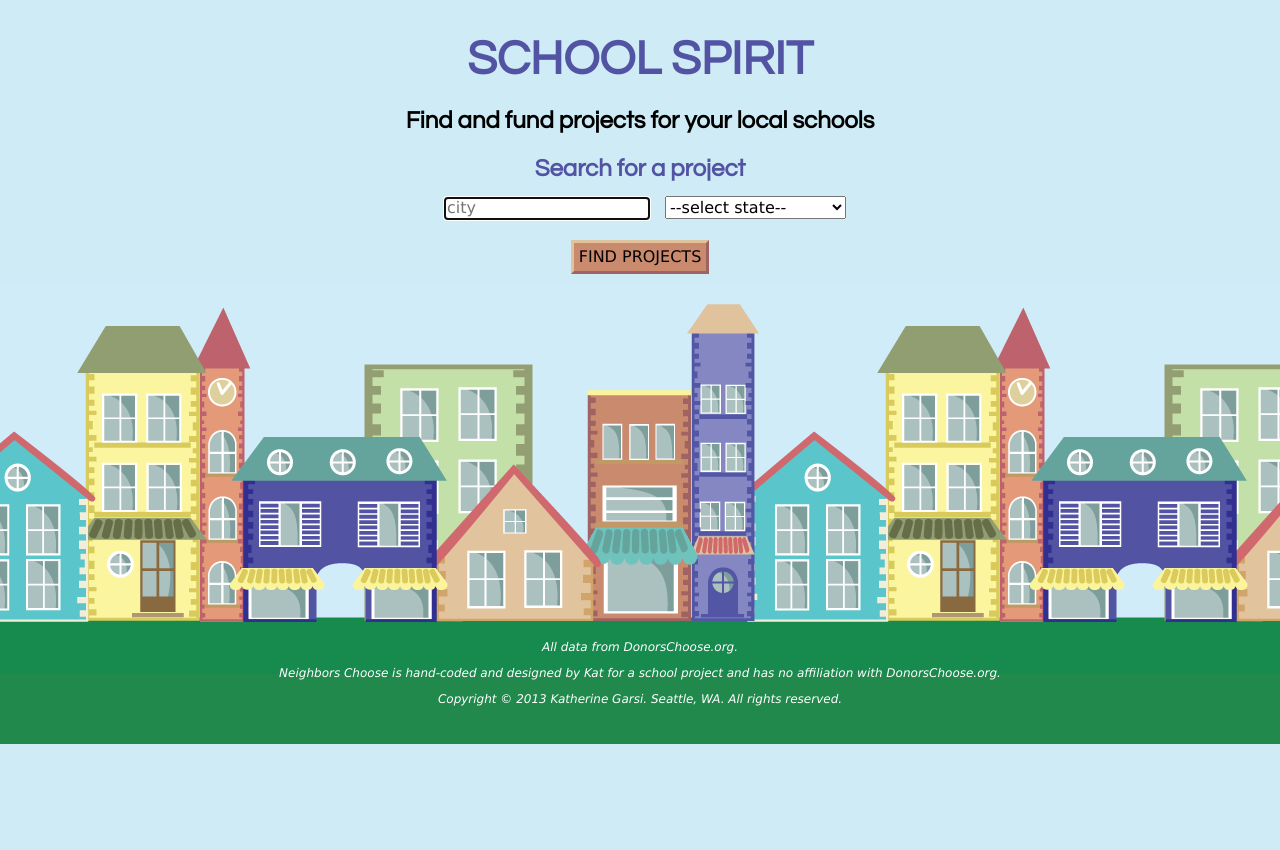
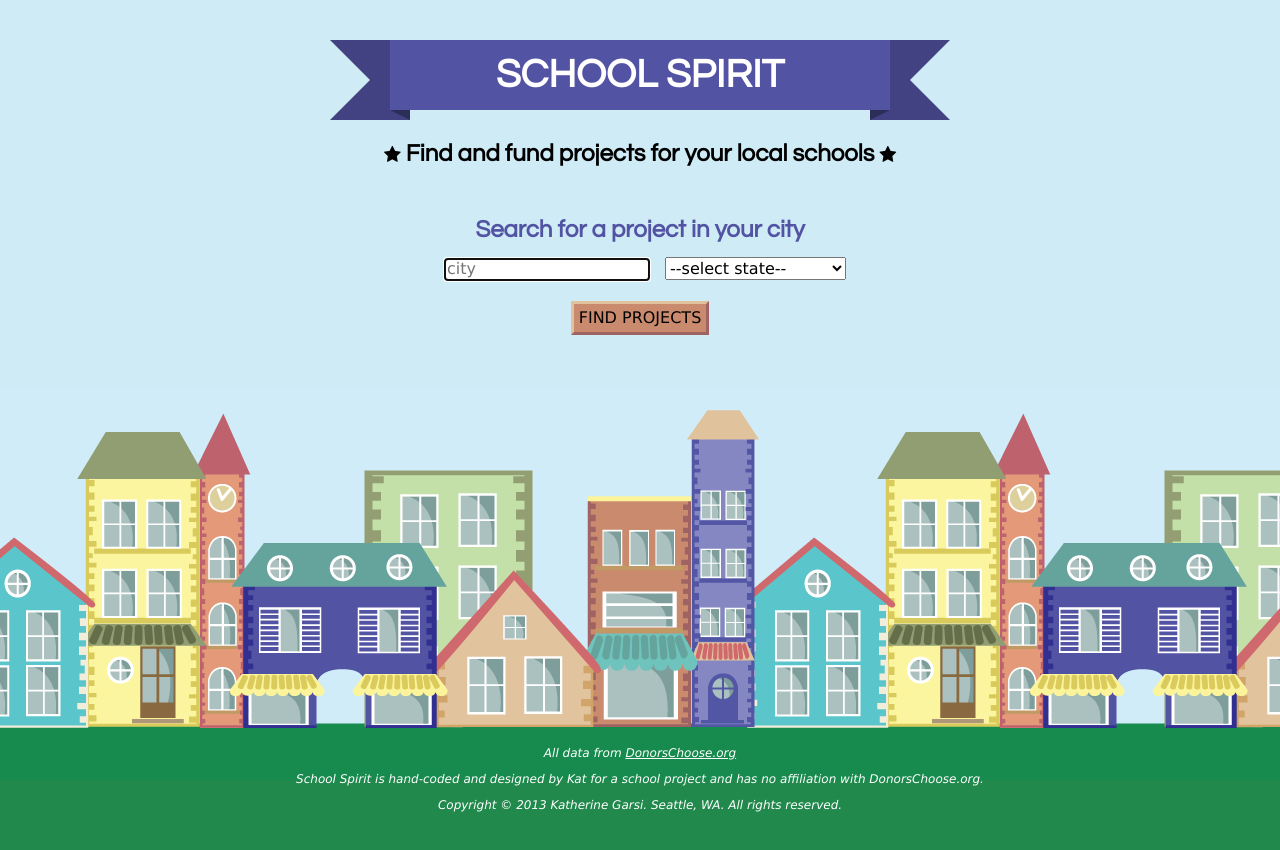
Before and after one commit to garsi/api, a plain HTML site: page index.html in a window 1280 px wide. Before the commit the page ends 800 px from the top, so only its background shows below. Drawn offline with nearby package versions, Linux system fonts and the light colour scheme; a web font is replaced by a local one.

Commit message:
revise styles

```diff
--- /dev/null
+++ b/apiSchoolSpirit.js
@@ -0,0 +1,78 @@
+$(document).ready(function(){
+
+
+//Save donor's search entry
+  function donorSearch () {
+    $('#searchForm').submit(function(e){
+      e.preventDefault();
+      var donorCity = $('#formCity').val();
+      var donorState = $('#formState').val();
+      console.log(donorCity + ", " + donorState);
+      validateSearch(donorCity, donorState);
+    });
+  }
+  donorSearch();
+
+
+//Validate user has entered a state
+  function validateSearch (donorCity, donorState) {
+    if(donorState == "" || donorCity == "") {
+      console.log("no city or state");
+      $('main section:first-child p').removeClass('hide').html('Please enter a city and state to find a project.');
+    } else {
+      console.log("city or state validated");
+      $('main section:first-child p').addClass('hide');
+      $('#returnCity').html(donorCity);
+      $('#returnState').html(donorState);
+      requestData(donorCity, donorState);
+    }
+  }
+
+
+//Requesting data - do I have any?
+  function requestData(donorCity, donorState) {
+
+    var apiKey = 'DONORSCHOOSE'
+
+    var requestURL = 'http://api.donorschoose.org/common/json_feed.html?keywords?state?&callback=?';
+
+    $.getJSON(requestURL, {
+      'apikey': apiKey,
+      'state': donorState,
+      'keywords': donorCity,
+    },
+      function(data){
+          if(data.proposals && data.proposals.length > 0) {
+            console.log("we have results!");
+            $('#results h3').addClass('hide');
+            displayResults(data, donorCity, donorState);
+          } else {
+            console.log("sorry, no results");
+            $('main section:first-child p').removeClass('hide').html('No results in this area. Please try another city or state.');
+          }
+      }
+
+  )};
+
+
+//Push data to display results
+  function displayResults(data, donorCity, donorState) {
+    console.log(data);
+    var projectInfo = '<h2>Projects in ' + donorCity + ', ' + donorState + '</h2><h6><em>*Clicking the select project button will take you to DonorsChoose.org website.</em></h6>';
+    $.each(data.proposals, function(i, info) {
+      projectInfo +=
+      '<article><h1>' + info.title + '</h1><p class="listschool">'
+          + info.schoolName + '</p><p><img src="'
+          + info.imageURL + '" alt="school picture"></p><p>'
+          + info.fulfillmentTrailer + '</p><p><strong>Just $'
+          + info.costToComplete + ' </strong> to real goal!</p><p><strong>Join '
+          + info.numDonors + '</strong> other donors.</p><p><form action="'
+          + info.proposalURL + '" target="_blank"><input type="submit" value="Select Project"></form></article>';
+    });
+
+    $('#searchResults').html(projectInfo);
+
+  }
+
+
+});
--- a/api.html
+++ b/index.html
@@ -3,28 +3,29 @@
 <head>
    <meta charset="utf-8">
    <meta name="viewport" content="width=device-width, initial-scale=1">
-   <title>Neighbors Choose</title>
+   <title>School Spirit</title>
    <meta name="author" content="Kat Garsi">
    <meta name="description" content="Find and fund projects for your local schools from DonorsChoose.org.">
 <!--ico, social meta-->
    <meta name="viewport" content="width=device-width, initial-scale=1">
-   <link rel="shortcut icon" href=".ico"/>
-   <meta property="og:title" content="Neighbors Choose"/>
-   <meta property="og:image" content=""/>
-   <meta property="og:url" content=""/>
+   <link rel="shortcut icon" href="images/favicon.ico"/>
+   <meta property="og:title" content="School Spirit"/>
+   <meta property="og:image" content="images/school_spirit_homepage.png"/>
+   <meta property="og:url" content="http://garsi.github.io/school-spirit-api"/>
 <!--styles-->
    <link href="http://cdnjs.cloudflare.com/ajax/libs/normalize/2.1.0/normalize.css" rel="stylesheet">
    <link href='http://fonts.googleapis.com/css?family=Hammersmith+One' rel='stylesheet' type='text/css'>
+   <link href="https://netdna.bootstrapcdn.com/font-awesome/4.0.3/css/font-awesome.css" rel="stylesheet">
    <link rel="stylesheet" type="text/css" href="stylesheet.css"/>
 </head>
 <body>
    <header>
-      <h1>School Spirit</h1>
-      <h2>Find and fund projects for your local schools</h2>
+      <h1 class="ribbon"><span class="ribbon-content">School Spirit</span></h1>
+      <h2><i class="fa fa-star"></i> Find and fund projects for your local schools <i class="fa fa-star"></i></h2>
    </header>
    <main>
       <section>
-         <h2>Search for a project</h2>
+         <h2>Search for a project in your city</h2>
          <p class="hide error"></p>
       </section>
       <section>
@@ -89,24 +90,14 @@
       </section>
       <section id="searchResults">
       </section>
-      <!--<section class="hide" id="results">
-         <h2>Projects in <span id="returnCity"></span>, <span id="returnState"></span>:</h2>
-         <h6><em>*Selecting project will take you to DonorsChoose.org website.</em></h6>
-         <article id="test">
-            <h1 id="title"></h1>
-            <p id="schoolName"></p>
-            <p id="picture"></p>
-            <p id="desc"></p>
-         </article>
-      </section>-->
    </main>
    <footer>
-      <p><em>All data from DonorsChoose.org.</p>
-      <p>Neighbors Choose is hand-coded and designed by Kat for a school project and has no affiliation with DonorsChoose.org.</p>
+      <p><em>All data from <a href="http://donorschoose.org" target="_blank">DonorsChoose.org</a></p>
+      <p>School Spirit is hand-coded and designed by Kat for a school project and has no affiliation with DonorsChoose.org.</p>
       <p>Copyright &copy; 2013 Katherine Garsi. Seattle, WA. All rights reserved.</em></p>
    </footer>
 <!--scripts-->
    <script src="http://ajax.googleapis.com/ajax/libs/jquery/1.10.2/jquery.min.js"></script>
-   <script type="text/javascript" src="api.js"></script>
+   <script type="text/javascript" src="apiSchoolSpirit.js"></script>
 </body>
 </html>
--- a/stylesheet.css
+++ b/stylesheet.css
@@ -49,12 +49,23 @@ main section:first-child h1 {
 	text-align: center;
 }
 
+.ribbon {
+	font-size: 36px;
+	width: 200px;
+	margin: 1em auto .75em;
+	padding: .5em .5em;
+	background: #5353A4;
+	color: #fff;
+	text-align: center;
+}
+
 section {
 	width: 320px;
 	margin: auto;
 }
 
 section h2 {
+	margin-top: 2em;
 	text-align: center;
 	color: #5353A4;
 }
@@ -81,6 +92,7 @@ footer {
 	clear: both;
 	width: 100%;
 	height: 115px;
+	margin-top: 45px;
 	padding-top: 345px;
 	background-image: url('images/bg_neighborhood.png');
 	background-repeat: repeat-x;
@@ -90,8 +102,16 @@ footer {
 	font-size: .75em;
 }
 
+footer a, footer a:visited {
+	color: #FFFFFF;
+}
 
-/* ===== more selectors & animations ===== */
+
+/* ===== more selectors ===== */
+
+.fa-star {
+	font-size: .75em;
+}
 
 form {
   text-align: center;
@@ -129,10 +149,64 @@ img {
 }
 
 .error {
+	text-align: center;
 	font-size: 1em;
-	color: orange;
+	color: #D0696D;
 }
 
+
+/* ================================= */
+/* ========== RIBBON FOR =========== */
+/* ===== MOBILE LANDSCAPE & UP ===== */
+/* ================================= */
+
+@media screen and (min-width:480px) {
+
+.ribbon {
+	position: relative;
+}
+
+.ribbon:before, .ribbon:after {
+	content: "";
+	position: absolute;
+	display: block;
+	bottom: -.25em;
+	border: 1.8em solid #424282;
+	z-index: -1;
+}
+
+.ribbon:before {
+	left: -2.75em;
+ 	border-right-width: 1.5em;
+	border-left-color: transparent;
+}
+
+.ribbon:after {
+	right: -2.75em;
+	border-left-width: 1.5em;
+	border-right-color: transparent;
+}
+
+.ribbon .ribbon-content:before, .ribbon .ribbon-content:after {
+	content: "";
+	position: absolute;
+	display: block;
+	border-style: solid;
+	border-color: #2D2D59 transparent transparent transparent;
+	bottom: -.25em;
+}
+
+.ribbon .ribbon-content:before {
+	left: 0;
+	border-width: .25em 0 0 .5em;
+}
+
+.ribbon .ribbon-content:after {
+	right: 0;
+	border-width: .25em .5em 0 0;
+}
+
+}
 
 
 /* ================================= */
@@ -162,6 +236,25 @@ article {
 	margin-right: 5%;
 }
 
+.ribbon {
+	font-size: 40px;
+	width: 400px;
+	padding: .3em 1.25em;
+}
+
+.ribbon:before, .ribbon:after {
+	border-width: 1em;
+}
+
+.ribbon:before {
+	left: -1.5em;
+}
+
+.ribbon:after {
+	right: -1.5em;
+}
+
+
 }
 
 
```
Also changed, not shown: api.js (deleted, +0 -218 lines), images/favicon.ico (added), images/school_spirit_homepage.png (added), images/schoolspiritIcon.png (added), 3 other files.
